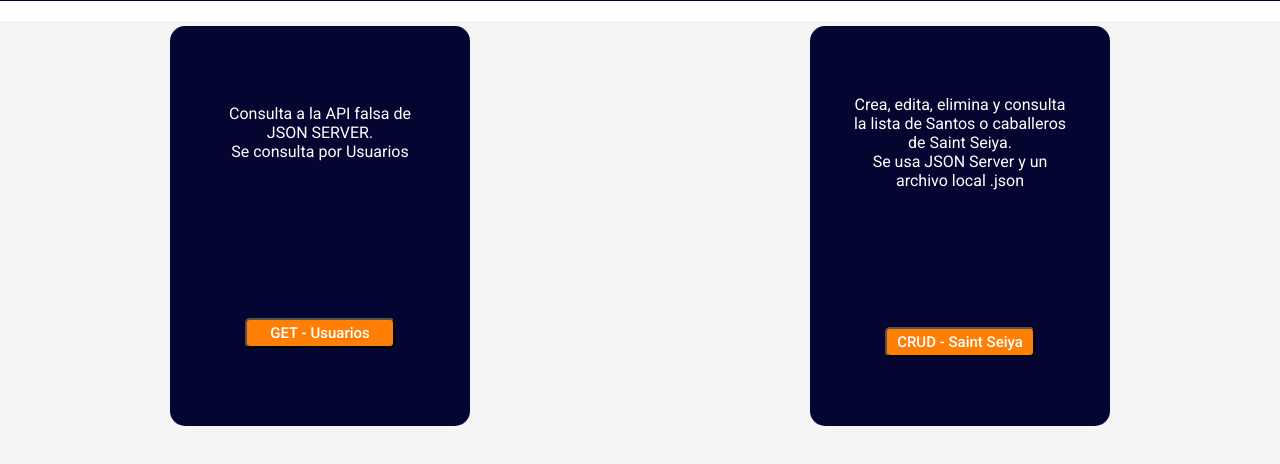
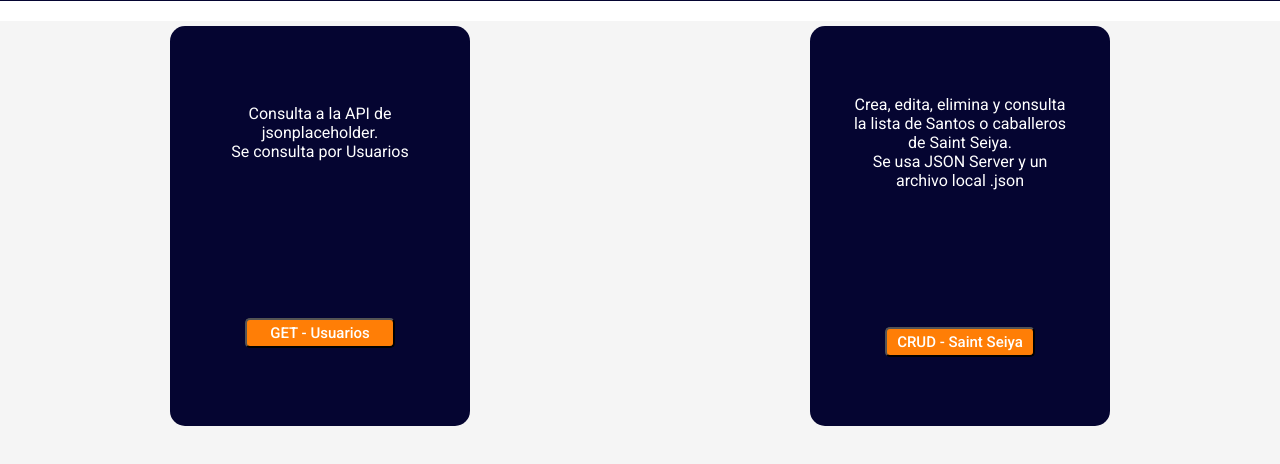
Before and after one commit to mateog147/kata-crud-js, a plain HTML site: page index.html in a window 1280 px wide. Shown: the part 66-530 px from the top of the page. Drawn offline with Linux system fonts and the light colour scheme.

Commit message:
Se agrega Readme

```diff
--- a/index.html
+++ b/index.html
@@ -16,7 +16,7 @@
     <main>
         <div class="menu-container">
             <div class="btn-container">
-                <p>Consulta a la API falsa de JSON SERVER. <br> Se consulta por Usuarios</p>
+                <p>Consulta a la API de jsonplaceholder. <br> Se consulta por Usuarios</p>
                 <a href="./ajax.html"><button>GET - Usuarios</button></a>
             </div>
 
```
Also changed, not shown: 1 other file.
